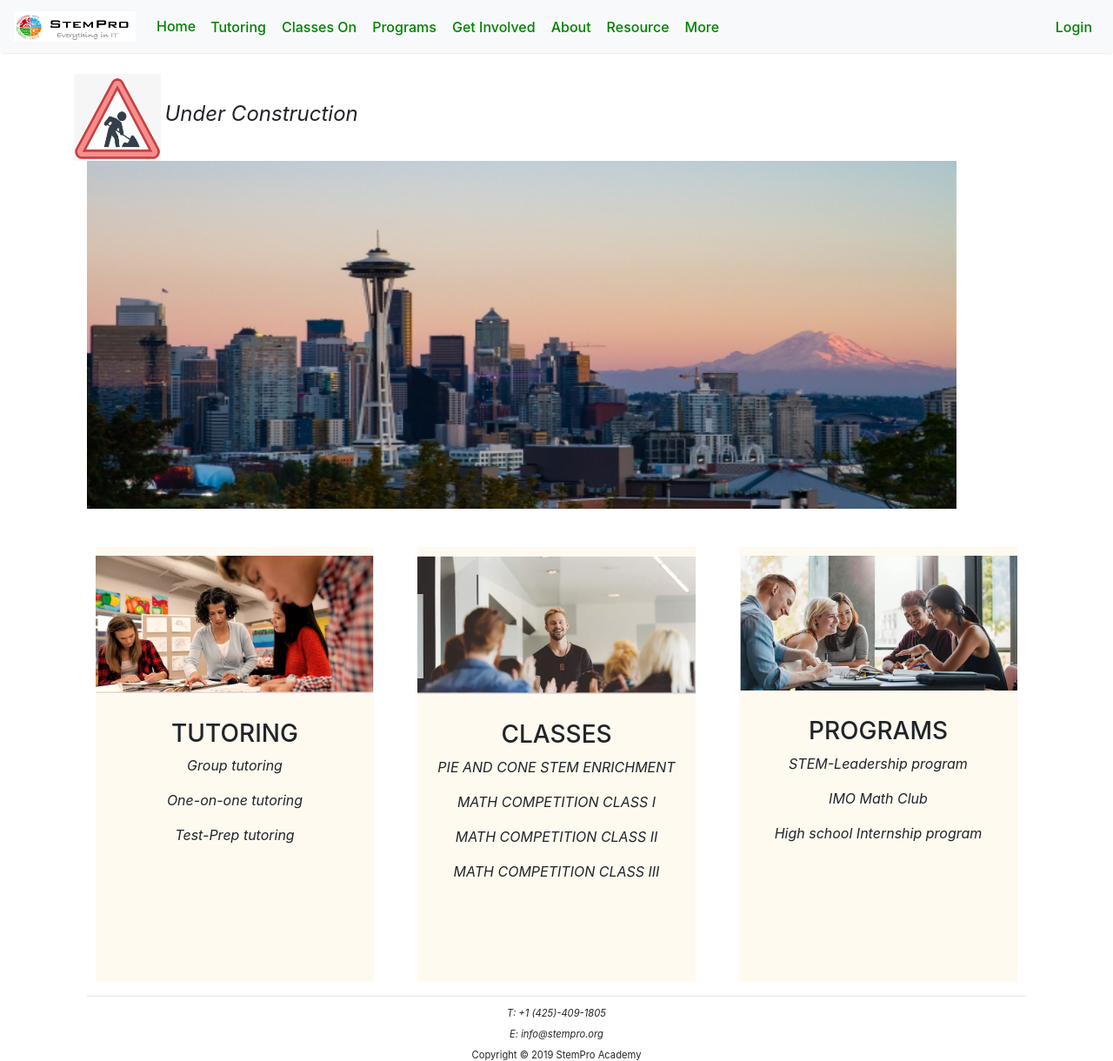
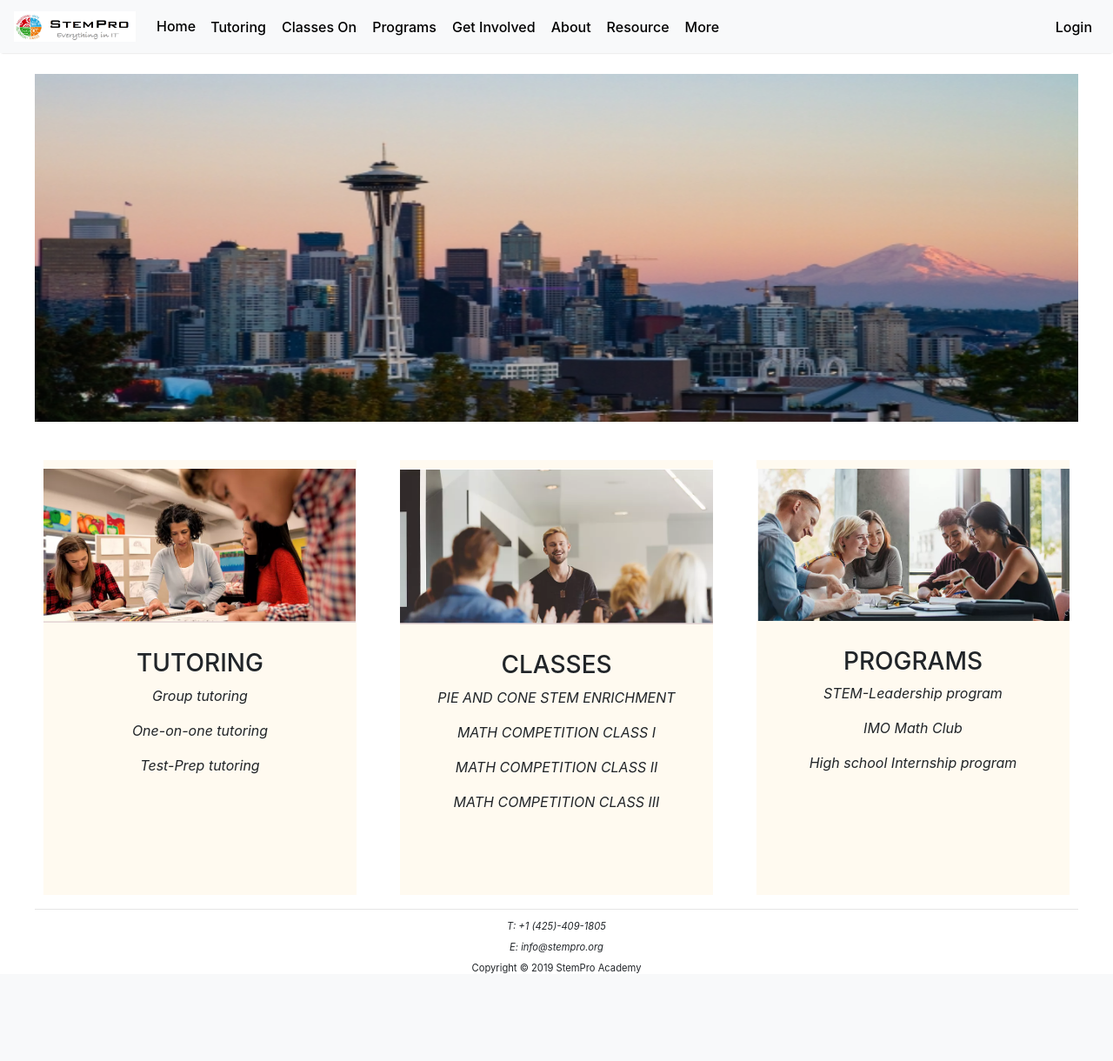
Before and after one commit to PrecociouslyDigital/stempro, a Django app: page / in a window 1280 px wide. Shown: the whole page at 87% size. After the commit the page ends 1120 px from the top, so only its background shows below. Run offline with Django 3.2, Linux system fonts and the light colour scheme; some libraries are stand-ins or nearby versions.

Commit message:
update style

```diff
--- a/static/css/style.css
+++ b/static/css/style.css
@@ -52,13 +52,11 @@ p {
 }
 
 #slider {
-  width: 1000px;
   overflow: hidden;
 }
 
 #box {
   position: relative;
-  width: 4000px;
   animation-name: slideranimation;
   animation-duration: 20s;
   animation-iteration-count: infinite;
@@ -77,34 +75,34 @@ p {
     left: 0px;
   }
   16% {
-    left: -1000px;
+    left: -1200px;
   }
   24% {
-    left: -1000px;
+    left: -1200px;
   }
   32% {
-    left: -2000px;
+    left: -2400px;
   }
   40% {
-    left: -2000px;
+    left: -2400px;
   }
   48% {
-    left: -3000px;
+    left: -3600px;
   }
   56% {
-    left: -3000px;
+    left: -3600px;
   }
   64% {
-    left: -2000px;
+    left: -2400px;
   }
   72% {
-    left: -2000px;
+    left: -2400px;
   }
   80% {
-    left: -1000px;
+    left: -1200px;
   }
   90% {
-    left: -1000px;
+    left: -1200px;
   }
   100% {
     left: 0px;
--- a/templates/base.html
+++ b/templates/base.html
@@ -30,9 +30,9 @@
             </div>
             <div class="collapse navbar-collapse" id="navbarNavAltMarkup">
                 <ul class="nav navbar-nav">
-                    <li><a class="nav-item nav-link" href="{% url 'home' %}" style="color:green; font-weight: 500;">Home</a></li>
+                    <li><a class="nav-item nav-link" href="{% url 'home' %}" style="color:#000000; font-weight: 500;">Home</a></li>
                     <li class="nav-item dropdown">
-                      <button role="button" type="button" class="nav-link dropdown btn" data-toggle="dropdown" style="color:green;font-weight:500;">
+                      <button role="button" type="button" class="nav-link dropdown btn" data-toggle="dropdown" style="color:#000000;font-weight:500;">
                           Tutoring
                       </button>
                       <div class="dropdown-menu" aria-labelledby="navbarDropdown">
@@ -43,7 +43,7 @@
                     </li>
 
                     <li class="nav-item dropdown">
-                      <button role="button" type="button" class="nav-link dropdown btn" data-toggle="dropdown" style="color:green; font-weight: 500;">
+                      <button role="button" type="button" class="nav-link dropdown btn" data-toggle="dropdown" style="color:#000000; font-weight: 500;">
                           Classes On
                       </button>
                       <div class="dropdown-menu" aria-labelledby="navbarDropdown">
@@ -55,7 +55,7 @@
                     </li>
 
                     <li class="nav-item dropdown">
-                      <button role="button" type="button" class="nav-link dropdown btn" data-toggle="dropdown" style="color:green; font-weight: 500;">
+                      <button role="button" type="button" class="nav-link dropdown btn" data-toggle="dropdown" style="color:#000000; font-weight: 500;">
                           Programs
                       </button>
                       <div class="dropdown-menu" aria-labelledby="navbarDropdown">
@@ -66,7 +66,7 @@
                     </li>
 
                     <li class="nav-item dropdown">
-                      <button role="button" type="button" class="nav-link dropdown btn" data-toggle="dropdown" style="color:green; font-weight: 500;">
+                      <button role="button" type="button" class="nav-link dropdown btn" data-toggle="dropdown" style="color:#000000; font-weight: 500;">
                           Get Involved
                       </button>
                       <div class="dropdown-menu" aria-labelledby="navbarDropdown">
@@ -77,7 +77,7 @@
                     </li>
 
                     <li class="nav-item dropdown">
-                      <button role="button" type="button" class="nav-link dropdown btn" data-toggle="dropdown" style="color:green; font-weight: 500;">
+                      <button role="button" type="button" class="nav-link dropdown btn" data-toggle="dropdown" style="color:#000000; font-weight: 500;">
                           About
                       </button>
                       <div class="dropdown-menu" aria-labelledby="navbarDropdown">
@@ -87,7 +87,7 @@
                     </li>
 
                     <li class="nav-item dropdown">
-                      <button role="button" type="button" class="nav-link dropdown btn" data-toggle="dropdown" style="color:green; font-weight: 500;">
+                      <button role="button" type="button" class="nav-link dropdown btn" data-toggle="dropdown" style="color:#000000; font-weight: 500;">
                           Resource
                       </button>
                       <div class="dropdown-menu" aria-labelledby="navbarDropdown">
@@ -100,7 +100,7 @@
                     </li>
 
                     <li class="nav-item dropdown">
-                      <button role="button" type="button" class="nav-link dropdown btn" data-toggle="dropdown" style="color:green; font-size:16px; font-weight: 500;">
+                      <button role="button" type="button" class="nav-link dropdown btn" data-toggle="dropdown" style="color:#000000; font-size:16px; font-weight: 500;">
                           More
                       </button>
                       <div class="dropdown-menu" aria-labelledby="navbarDropdown">
@@ -111,18 +111,17 @@
                 </ul>
                 <ul class="nav navbar-nav ml-auto">
                   {% if user.is_authenticated %}
-                    <li><a class="nav-item nav-link" style="color:green; font-weight:500;" href="#">Hi, {{ user.username }}!</a></li>
-                    <li><a class="nav-item nav-link" style="color:green; font-weight:500;" href="{% url 'logout' %}">Logout</a></li>
+                    <li><a class="nav-item nav-link" style="color:#000000; font-weight:500;" href="#">Hi, {{ user.username }}!</a></li>
+                    <li><a class="nav-item nav-link" style="color:#000000; font-weight:500;" href="{% url 'logout' %}">Logout</a></li>
                   {% else %}
-                    <li><a class="nav-item nav-link" style="color:green; font-weight:500;" href={% url 'login' %}>Login</a></li>
+                    <li><a class="nav-item nav-link" style="color:#000000; font-weight:500;" href={% url 'login' %}>Login</a></li>
                   {% endif %}
                 </ul>
             </div>
         </nav>
-        <div class="container">
-            <br />
-            <img src="{% static 'image/under-construction.png' %}" title="Under Construction" alt="under construction" style="height: 100px; width: 100px" />
-            <span style="font-size: 24px; font-style: italic;">Under Construction</span>
+        <div>
+            <!--img src="{% static 'image/under-construction.png' %}" title="Under Construction" alt="under construction" style="height: 100px; width: 100px" />
+            <span style="font-size: 24px; font-style: italic;">Under Construction</span-->
             <br />
             {% block content %}
             {% endblock %}
--- a/templates/home.html
+++ b/templates/home.html
@@ -3,13 +3,13 @@
 {% block title %}Home{% endblock %}
 
 {% block content %}
-<div class="container">
+<div id="main">
   <div id="slider">
     <div id="box">
-      <img src="{% static 'image/seattle.jpg' %}" height='400px' width='1000px' alt="Smiley face">
-      <img src="{% static 'image/seattle.jpg' %}" height='400px' width='1000px' alt="Smiley face">
-      <img src="{% static 'image/seattle.jpg' %}" height='400px' width='1000px' alt="Smiley face">
-      <img src="{% static 'image/seattle.jpg' %}" height='400px' width='1000px' alt="Smiley face">
+      <img class='image' src="{% static 'image/seattle.jpg' %}" height='400px' alt="Smiley face">
+      <img class='image' src="{% static 'image/seattle.jpg' %}" height='400px' alt="Smiley face">
+      <img class='image' src="{% static 'image/seattle.jpg' %}" height='400px' alt="Smiley face">
+      <img class='image' src="{% static 'image/seattle.jpg' %}" height='400px' alt="Smiley face">
     </div>
   </div>
 
@@ -96,19 +96,58 @@
 <script type="text/javascript">
 jQuery(document).ready(function() {
     if (window.innerWidth) {
-        if (window.innerWidth > 1320) {
-            var x = (window.innerWidth - 1320) / 2;
-            console.log(window.innerWidth);
-            //console.log(left);
-            //$('#slider').css('margin-left', '150 !important');
-            var left = x + 'px';
+      var w = 1200;
+      var x = (window.innerWidth - 1200) / 2;
+      $('#main').css( { "margin-left" : x } );
+      $('#main').css( { "margin-right" : x } );
+      $('.image').width(w);
+      $('#box').width(w * 4);
+      $('#slider').width(w);
 
-            console.log(left);
-            $('#slider').css( { "margin-left" : left } );
-        }
+      //or however you get a handle to the IMG
+      //var width = img.clientWidth;
+      /*
+              if (window.innerWidth > 1320) {
+                  var x = (window.innerWidth - 1320) / 2;
+                  console.log(window.innerWidth);
+                  console.log(left);
+                  $('#slider').css( { "margin-left" : left } );
+              }
+      */
      }
+});
+
+$(window).resize(function() {
+  //resize just happened, pixels changed
+  var w = 1200;
+  var x = (window.innerWidth - 1200) / 2;
+  $('#main').css( { "margin-left" : x } );
+  $('#main').css( { "margin-right" : x } );
+  $('.image').width(w);
+  $('#box').width(w * 4);
+  $('#slider').width(w);
 });
 </script>
 
 
 {% endblock %}
+<!-->
+document.getElementById("tunnel").animate([
+  // keyframes
+  { transform: 'translateY(0px)' },
+  { transform: 'translateY(-300px)' }
+], {
+  // timing options
+  duration: 1000,
+  iterations: Infinity
+});
+
+$(document).ready(function(){
+  $("#btn1").click(function(){
+    $("#box").animate({height: "300px"});
+  });
+  $("#btn2").click(function(){
+    $("#box").animate({height: "100px"});
+  });
+});
+<-->
```
Also changed, not shown: 1 other file.
